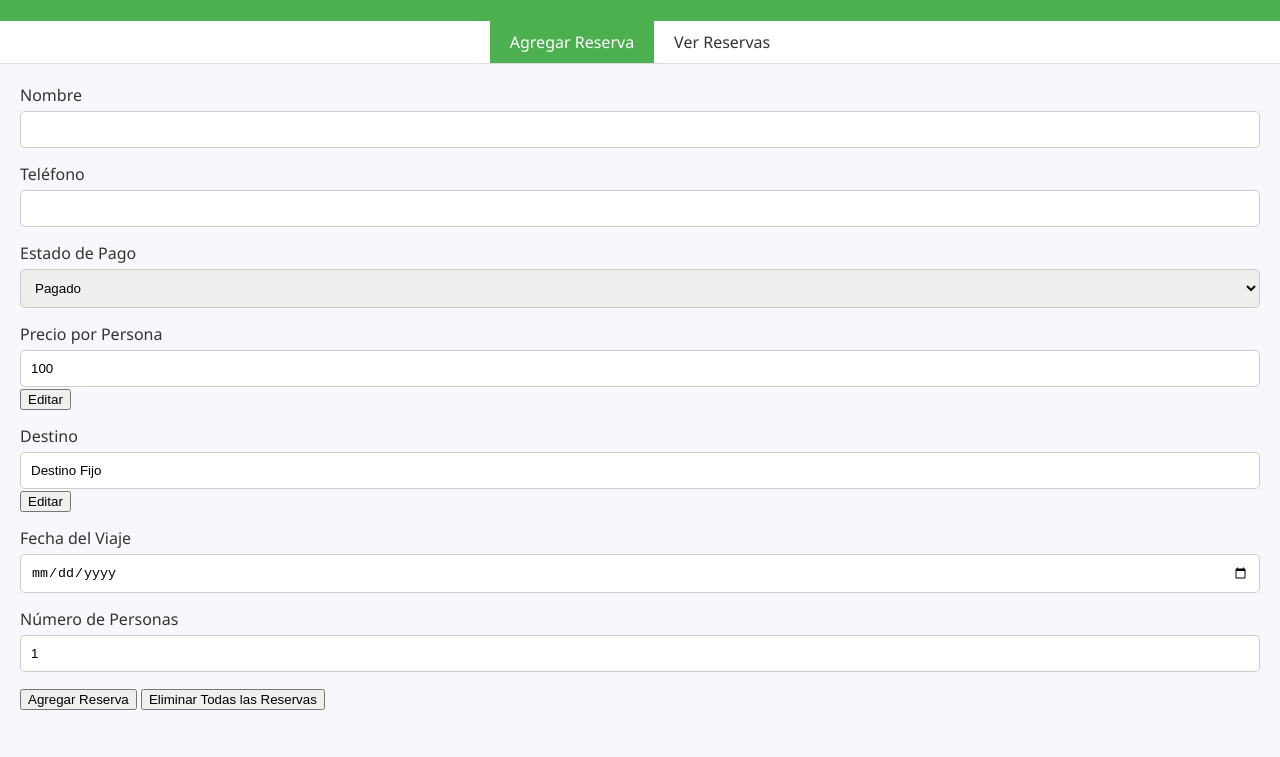
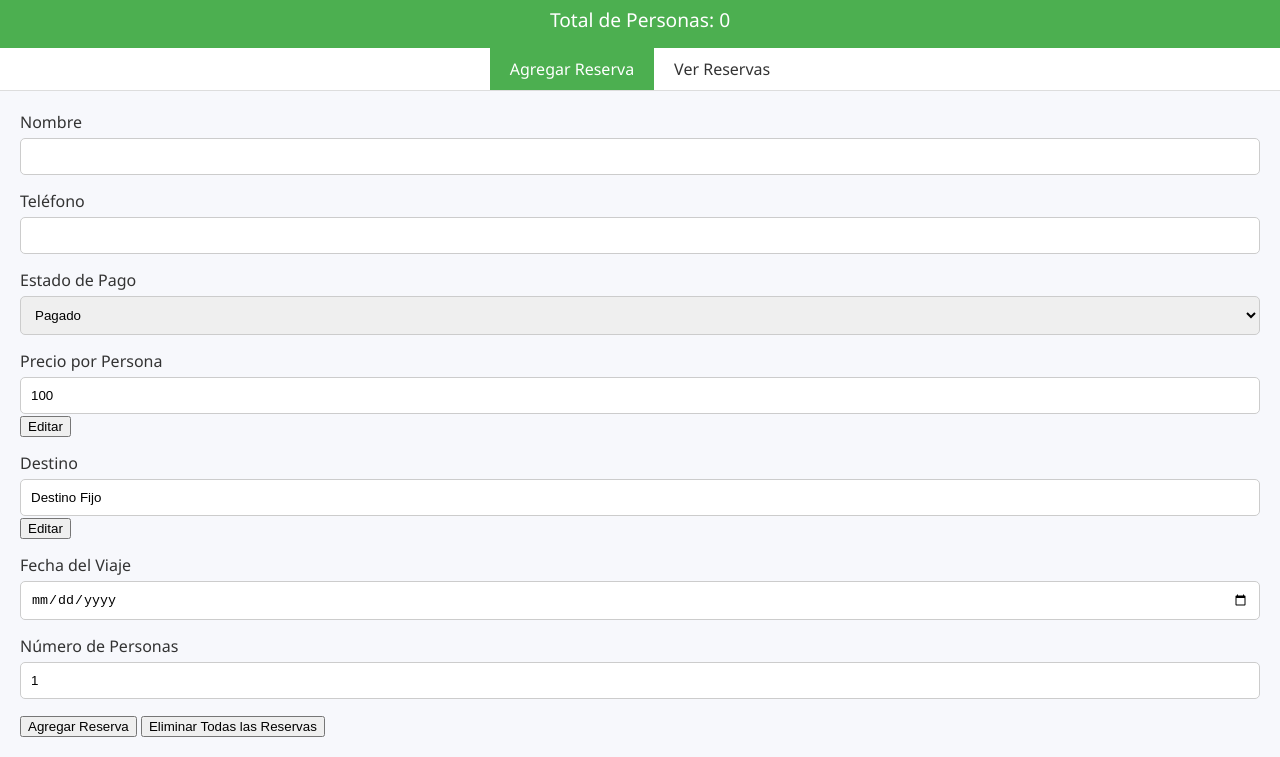
Before and after one commit to Ruminot21/reservas, a plain HTML site: page index.html in a window 1280 px wide. Shown: the part 95-852 px from the top of the page. Before the commit the page ends 825 px from the top, so only its background shows below. Drawn offline with Linux system fonts and the light colour scheme.

Commit message:
Update index.html

```diff
--- a/index.html
+++ b/index.html
@@ -151,6 +151,7 @@
 <body>
     <header>
         <h1>Sistema de Reservas</h1>
+        <div id="totalPersonas" style="font-size: 1.2em; margin-top: 10px;">Total de Personas: 0</div>
     </header>
 
     <div class="tabs">
@@ -258,8 +259,12 @@
         function actualizarReservasList() {
             const reservasList = document.getElementById('reservasList');
             reservasList.innerHTML = '';
+            let totalPersonas = 0;
+
             reservas.forEach((reserva, index) => {
                 const subtotal = reserva.precio * reserva.numPersonas;
+                totalPersonas += reserva.numPersonas; // Sumar el número de personas
+
                 const mensaje = `Detalles del Ticket:\nNombre: ${reserva.nombre}\nTeléfono: ${reserva.telefono}\nEstado: ${reserva.estado}\nPrecio: ${reserva.precio}\nDestino: ${reserva.destino}\nFecha: ${reserva.fecha}\nPersonas: ${reserva.numPersonas}\nSubtotal: ${subtotal}`;
 
                 const div = document.createElement('div');
@@ -282,6 +287,9 @@
                 `;
                 reservasList.appendChild(div);
             });
+
+            // Actualizar el elemento del total de personas
+            document.getElementById('totalPersonas').textContent = `Total de Personas: ${totalPersonas}`;
         }
 
         function agregarReserva() {
```
